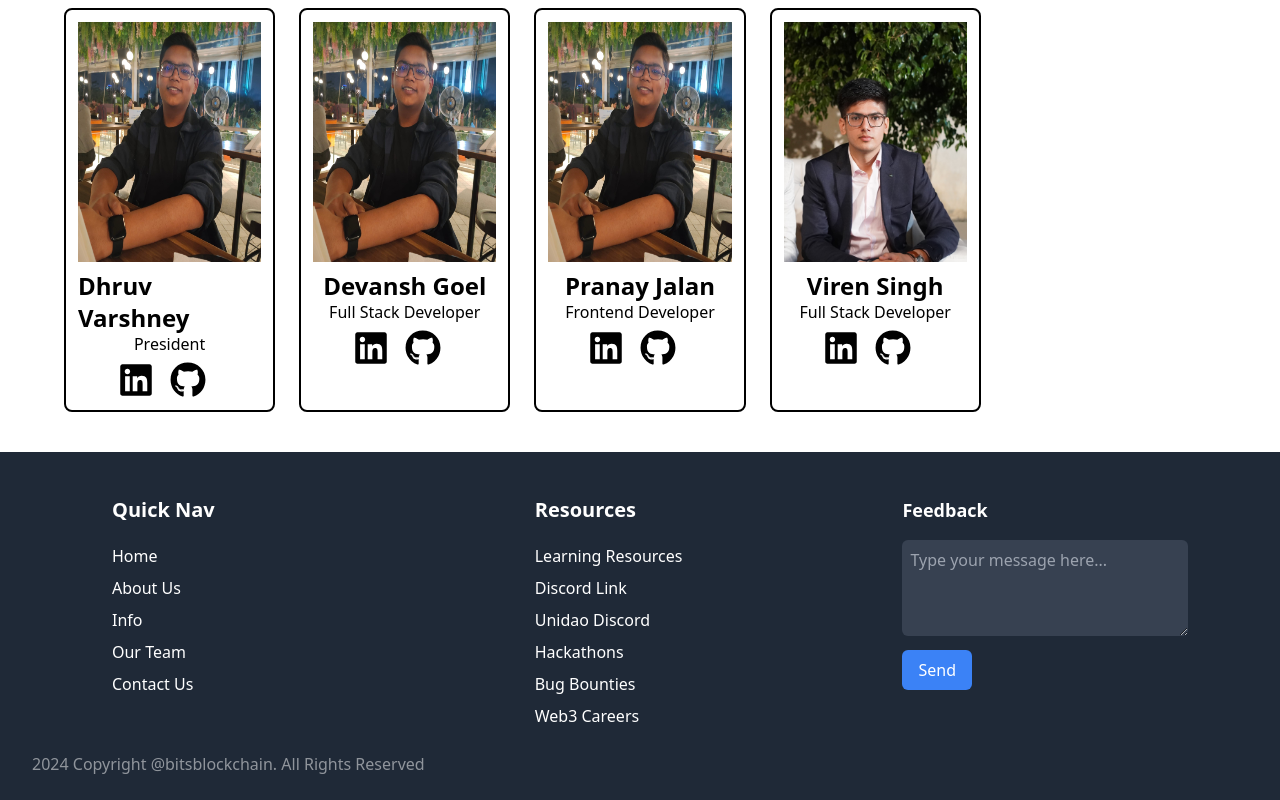
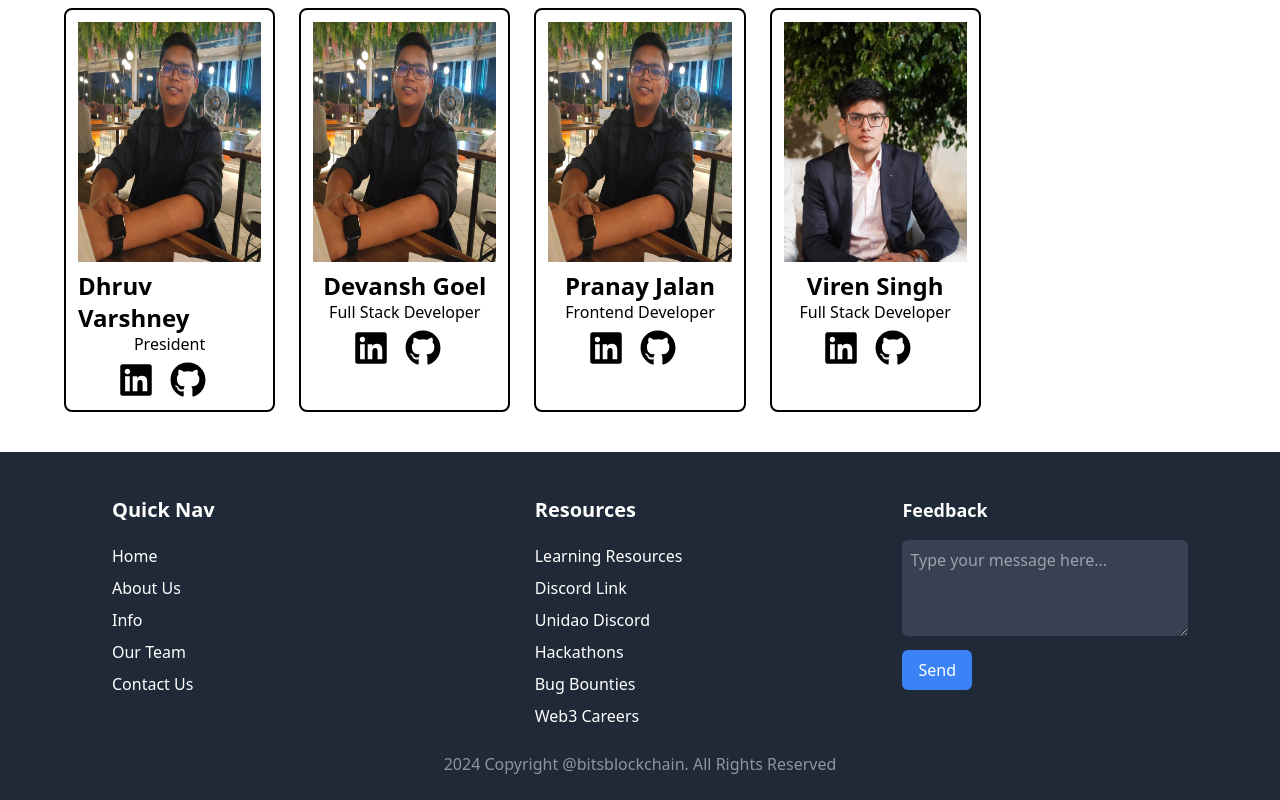
Before and after one commit to BITS-BLOCKCHAIN/BitsBlockchainWebsite, a React (Vite) app in the folder BitsBlockChainWebsite/: page / in a window 1280 px wide. Shown: the part 1930-2730 px from the top of the page. Built offline with nearby package versions, Linux system fonts and the light colour scheme; a web font is replaced by a local one.

Commit message:
copyright changes

```diff
--- a/BitsBlockChainWebsite/src/Components/Footer.jsx
+++ b/BitsBlockChainWebsite/src/Components/Footer.jsx
@@ -136,8 +136,8 @@ const Footer = () => {
         </div>)}
 
       </div>
-      <div className="container min-w-full px-4">
-        <p class="text-white opacity-50">
+      <div className="container min-w-full px-4 flex justify-center">
+        <p class="text-white opacity-50 ">
           2024 Copyright @bitsblockchain. All Rights Reserved
         </p>
       </div>
```
